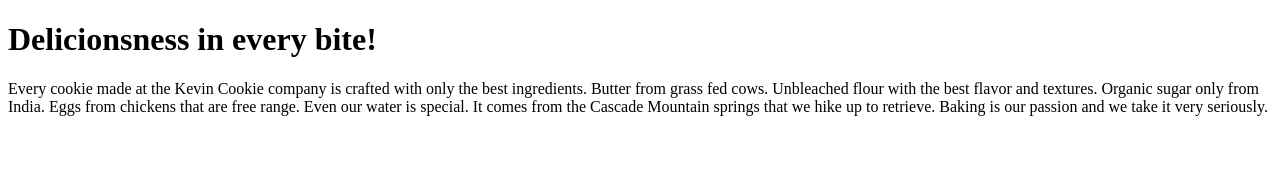
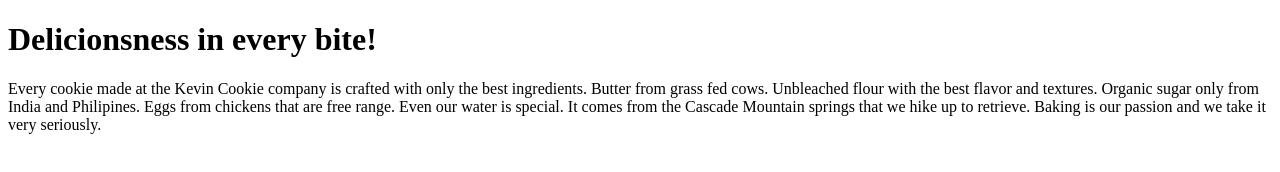
Before and after one commit to AyshaBloukh/newRepo, a plain HTML site: page index.htm in a window 1280 px wide. Drawn offline with Linux system fonts and the light colour scheme.

Commit message:
Update index.htm

```diff
--- a/index.htm
+++ b/index.htm
@@ -3,7 +3,7 @@
 <body>
 <h1>Delicionsness in every bite!</h1>
 
-<p>Every cookie made at the Kevin Cookie company is crafted with only the best ingredients. Butter from grass fed cows. Unbleached flour with the best flavor and textures. Organic sugar only from India. Eggs from chickens that are free range. Even our water is special. It comes from the Cascade Mountain springs that we hike up to retrieve. Baking is our passion and we take it very seriously.</p>
+<p>Every cookie made at the Kevin Cookie company is crafted with only the best ingredients. Butter from grass fed cows. Unbleached flour with the best flavor and textures. Organic sugar only from India and Philipines. Eggs from chickens that are free range. Even our water is special. It comes from the Cascade Mountain springs that we hike up to retrieve. Baking is our passion and we take it very seriously.</p>
 
 
 </body>
```
